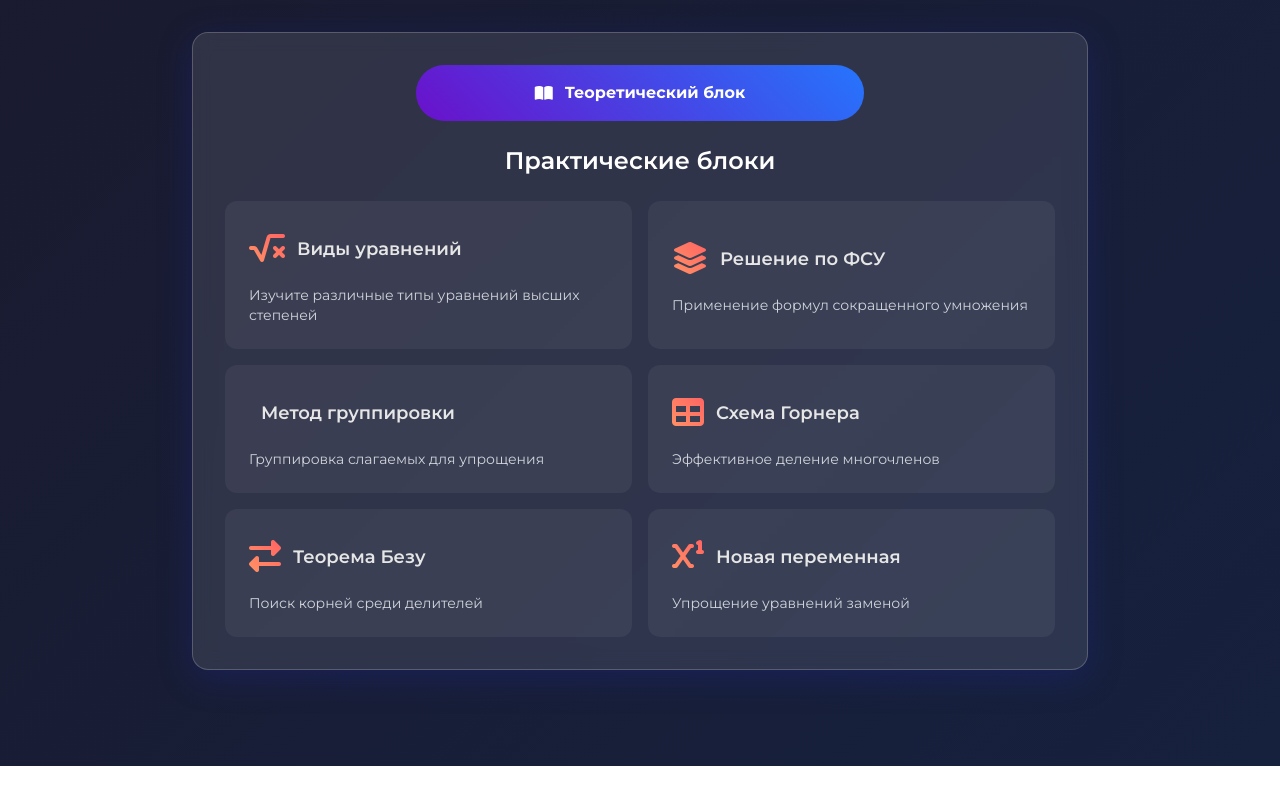
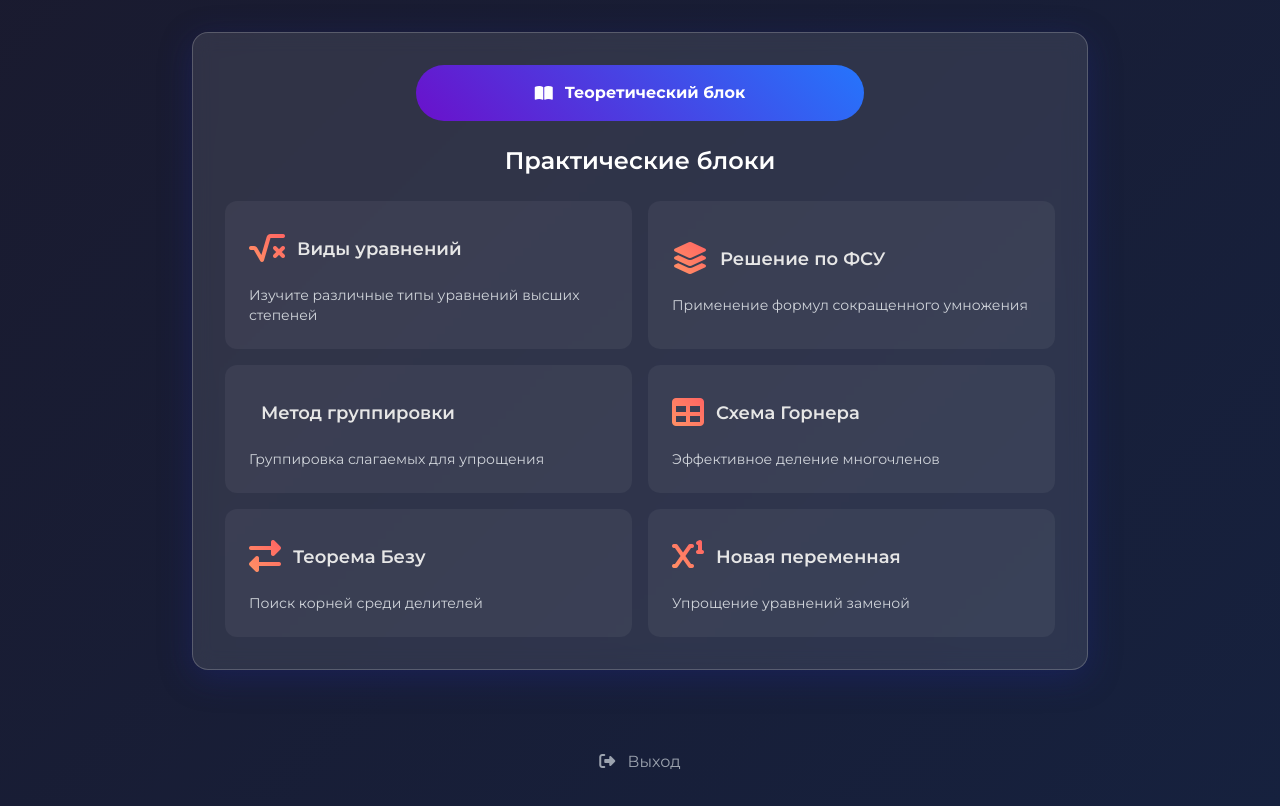
Before and after one commit to Kilkalag/lula3.1, a plain HTML site: page index.html in a window 1280 px wide. Shown: the part 188-994 px from the top of the page. Before the commit the page ends 954 px from the top, so only its background shows below. Drawn offline with nearby package versions, Linux system fonts and the light colour scheme.

Commit message:
Update index.html

```diff
--- a/index.html
+++ b/index.html
@@ -162,6 +162,13 @@
                     </button>
                 </div>
             </div>
+                 <!-- Выход -->
+            <button onclick="exitApp()" class="text-gray-400 hover:text-white mt-8">
+                <i class="fas fa-sign-out-alt mr-2"></i> Выход
+            </button>
+        </div>
+    </div>
+
 
     <!-- Теоретический блок (скрыт по умолчанию) -->
     <div id="theory-section" class="hidden container mx-auto px-4 py-12 max-w-4xl">
```
